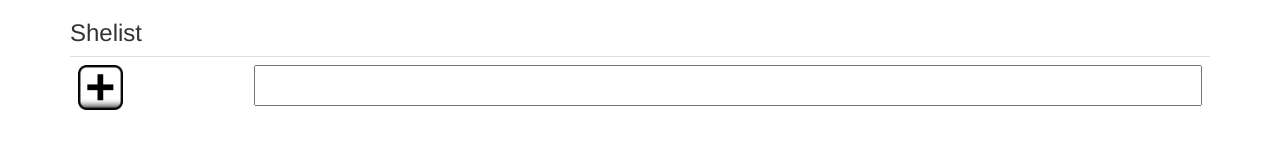
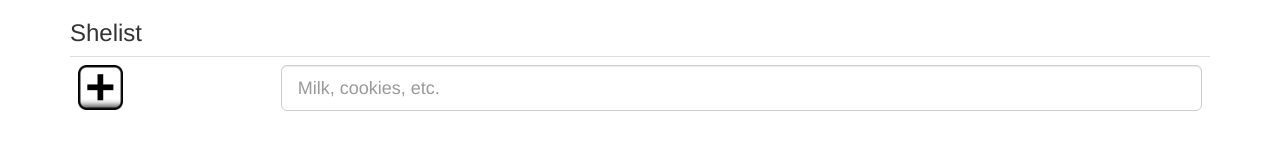
Before and after one commit to shelvacu/shelist, a plain HTML site: page index.html in a window 1280 px wide. Drawn offline with Linux system fonts and the light colour scheme.

Commit message:
used proper styles for input box

```diff
--- a/index.html
+++ b/index.html
@@ -25,7 +25,7 @@
 	  <tr id="add-item-row">
 	    <td><img id="add-button" src="add-box.png" width="45" alt="add" /></td>
 	    <td colspan=2>
-	      <input type="text" id="add-input" value="" style="width:100%;font-size:24px;"/>
+	      <input type="text" class="form-control input-lg" placeholder="Milk, cookies, etc." id="add-input" value="" style="width:100%"/>
 	    </td>
 	  </tr>
 	</tbody>
```
